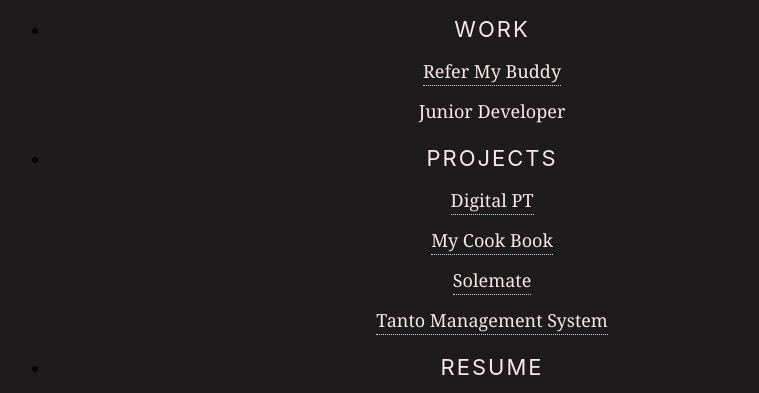
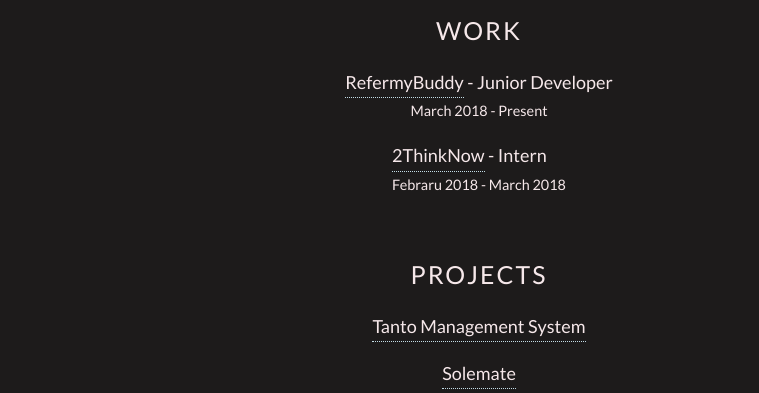
Before and after one commit to chy-m/portfolio, a Gatsby site: page / in a window 1280 px wide. Shown: the part 559-952 px from the top of the page, without its empty margins (161-920 px from the left). Built offline with nearby package versions, Linux system fonts and the light colour scheme; Gatsby itself is replaced by a stand-in of ours.

Commit message:
Update work, projects and resume section

```diff
--- a/src/components/contact.js
+++ /dev/null
@@ -1,53 +0,0 @@
-import React from 'react'
-// Packages
-import Fade from 'react-reveal/Fade'
-// Helpers
-import Github from '../images/github.svg'
-import Linkedin from '../images/linkedin.svg'
-import Instagram from '../images/instagram.svg'
-import Mail from '../images/mail.svg'
-import Codepen from '../images/codepen.svg'
-
-const Social = () => (
-  <Fade top delay={700}>
-    <div className="contact__me">
-      <a
-        href="https://github.com/chymeng"
-        target="blank"
-        rel="noopener noreferrer"
-      >
-        <Github className="icon" />
-      </a>
-      <a
-        href="https://www.linkedin.com/in/chy-meng-6323b8a7/"
-        target="blank"
-        rel="noopener noreferrer"
-      >
-        <Linkedin className="icon" />
-      </a>
-      <a
-        href="https://www.instagram.com/chy.meng/"
-        target="blank"
-        rel="noopener noreferrer"
-      >
-        <Instagram className="icon" />
-      </a>
-      <a
-        href="mailto:chymeng24@gmail.com"
-        target="blank"
-        rel="noopener noreferrer"
-      >
-        <Mail className="icon" />
-      </a>
-      <a
-        href="https://codepen.io/ChyM/"
-        target="blank"
-        rel="noopener noreferrer"
-      >
-        <Codepen className="icon" />
-      </a>
-    </div>
-  </Fade>
-)
-
-export default Social
--- a/src/components/header.js
+++ b/src/components/header.js
@@ -2,7 +2,7 @@
 // Packages
 import Fade from 'react-reveal/Fade'
 // Components
-import Contact from './contact'
+import Social from './social'
 
 const Header = () => (
   <header className="header">
@@ -14,7 +14,7 @@
         <hr className="line" />
       </h1>
     </Fade>
-    <Contact />
+    <Social />
   </header>
 )
 
--- a/src/components/layout.scss
+++ b/src/components/layout.scss
@@ -41,6 +41,8 @@
   display: none;
 }
 a {
+  font-family: 'Lato', -apple-system, BlinkMacSystemFont, Segoe UI, Roboto,
+    Oxygen, Ubuntu, Cantarell, Fira Sans, Droid Sans, Helvetica Neue, sans-serif;
   background-color: transparent;
   -webkit-text-decoration-skip: objects;
 }
@@ -70,6 +72,8 @@
   color: #000;
 }
 small {
+  font-family: 'Lato', -apple-system, BlinkMacSystemFont, Segoe UI, Roboto,
+    Oxygen, Ubuntu, Cantarell, Fira Sans, Droid Sans, Helvetica Neue, sans-serif;
   font-size: 80%;
 }
 sub,
@@ -248,8 +252,8 @@
   padding-top: 0;
   margin-bottom: 1.45rem;
   color: inherit;
-  font-family: -apple-system, BlinkMacSystemFont, Segoe UI, Roboto, Oxygen,
-    Ubuntu, Cantarell, Fira Sans, Droid Sans, Helvetica Neue, sans-serif;
+  font-family: 'Lato', -apple-system, BlinkMacSystemFont, Segoe UI, Roboto,
+    Oxygen, Ubuntu, Cantarell, Fira Sans, Droid Sans, Helvetica Neue, sans-serif;
   font-weight: bold;
   text-rendering: optimizeLegibility;
   font-size: 1.62671rem;
@@ -265,8 +269,8 @@
   padding-top: 0;
   margin-bottom: 1.45rem;
   color: inherit;
-  font-family: -apple-system, BlinkMacSystemFont, Segoe UI, Roboto, Oxygen,
-    Ubuntu, Cantarell, Fira Sans, Droid Sans, Helvetica Neue, sans-serif;
+  font-family: 'Lato', -apple-system, BlinkMacSystemFont, Segoe UI, Roboto,
+    Oxygen, Ubuntu, Cantarell, Fira Sans, Droid Sans, Helvetica Neue, sans-serif;
   font-weight: bold;
   text-rendering: optimizeLegibility;
   font-size: 1.38316rem;
@@ -282,8 +286,8 @@
   padding-top: 0;
   margin-bottom: 1.45rem;
   color: inherit;
-  font-family: -apple-system, BlinkMacSystemFont, Segoe UI, Roboto, Oxygen,
-    Ubuntu, Cantarell, Fira Sans, Droid Sans, Helvetica Neue, sans-serif;
+  font-family: 'Lato', -apple-system, BlinkMacSystemFont, Segoe UI, Roboto,
+    Oxygen, Ubuntu, Cantarell, Fira Sans, Droid Sans, Helvetica Neue, sans-serif;
   font-weight: bold;
   text-rendering: optimizeLegibility;
   font-size: 1rem;
@@ -299,8 +303,8 @@
   padding-top: 0;
   margin-bottom: 1.45rem;
   color: inherit;
-  font-family: -apple-system, BlinkMacSystemFont, Segoe UI, Roboto, Oxygen,
-    Ubuntu, Cantarell, Fira Sans, Droid Sans, Helvetica Neue, sans-serif;
+  font-family: 'Lato', -apple-system, BlinkMacSystemFont, Segoe UI, Roboto,
+    Oxygen, Ubuntu, Cantarell, Fira Sans, Droid Sans, Helvetica Neue, sans-serif;
   font-weight: bold;
   text-rendering: optimizeLegibility;
   font-size: 0.85028rem;
@@ -316,8 +320,8 @@
   padding-top: 0;
   margin-bottom: 1.45rem;
   color: inherit;
-  font-family: -apple-system, BlinkMacSystemFont, Segoe UI, Roboto, Oxygen,
-    Ubuntu, Cantarell, Fira Sans, Droid Sans, Helvetica Neue, sans-serif;
+  font-family: 'Lato', -apple-system, BlinkMacSystemFont, Segoe UI, Roboto,
+    Oxygen, Ubuntu, Cantarell, Fira Sans, Droid Sans, Helvetica Neue, sans-serif;
   font-weight: bold;
   text-rendering: optimizeLegibility;
   font-size: 0.78405rem;
@@ -386,6 +390,8 @@
   padding-right: 0;
   padding-top: 0;
   margin-bottom: 1.45rem;
+  font-family: 'Lato', -apple-system, BlinkMacSystemFont, Segoe UI, Roboto,
+    Oxygen, Ubuntu, Cantarell, Fira Sans, Droid Sans, Helvetica Neue, sans-serif;
 }
 figure {
   margin-left: 0;
@@ -531,9 +537,6 @@
 blockquote *:last-child {
   margin-bottom: 0;
 }
-li *:last-child {
-  margin-bottom: 0;
-}
 p *:last-child {
   margin-bottom: 0;
 }
@@ -629,5 +632,6 @@
 
 // Components
 @import '../styles/components/header';
+@import '../styles/components/icon';
 @import '../styles/components/list';
-@import '../styles/components/icon';
+@import '../styles/components/work';
--- a/src/components/list.js
+++ b/src/components/list.js
@@ -1,21 +1,20 @@
-import { Link } from "gatsby"
-import PropTypes from "prop-types"
-import React from "react"
+import React from 'react'
+// Packages
+import PropTypes from 'prop-types'
 
-const List = ({ title, array, desc }) => (
+const List = ({ array, title }) => (
   <div className="list">
-    <div className="title">
-      <h3>{title}</h3>
-    </div>
+    <h3>{title}</h3>
     <div className="items">
-      {array.map(x => (
-        <div>
-          <p>
-            <a href={x.link} target="blank" rel="noopener noreferrer">
-              {x.name}
+      {array.map(item => (
+        <div className="item">
+          <div className="item__heading">
+            <a href={item.link} target="blank" rel="noopener noreferrer">
+              {item.title}
             </a>
-          </p>
-          {!desc ? <p>{x.desc}</p> : null}
+            {item.desc && <p>{`${' '}- ${item.desc}`}</p>}
+          </div>
+          <small>{item.secondaryTitle}</small>
         </div>
       ))}
     </div>
@@ -23,11 +22,13 @@
 )
 
 List.propTypes = {
-  siteTitle: PropTypes.string,
+  array: PropTypes.array,
+  title: PropTypes.string,
 }
 
 List.defaultProps = {
-  siteTitle: ``,
+  array: [],
+  title: '',
 }
 
 export default List
--- /dev/null
+++ b/src/components/work.js
@@ -0,0 +1,25 @@
+import React from 'react'
+// Packages
+import Fade from 'react-reveal/Fade'
+// Components
+import List from './list'
+// Helpers
+import { projects, resume, work } from '../constants/content'
+
+const Work = () => (
+  <Fade top cascade delay={1000}>
+    <ul className="work">
+      <li>
+        <List array={work} title="work" />
+      </li>
+      <li>
+        <List array={projects} title="projects" />
+      </li>
+      <li>
+        <List array={resume} title="resume" />
+      </li>
+    </ul>
+  </Fade>
+)
+
+export default Work
--- a/src/constants/content.js
+++ b/src/constants/content.js
@@ -1,25 +1,32 @@
-export const work = [
+export const projects = [
   {
-    name: 'Refer my Buddy',
-    link: 'https://develop.refermybuddy.com/',
-    desc: 'junior developer',
+    title: 'Tanto Management System',
+    link: 'https://github.com/chy-m/major-project-term3',
   },
-]
-
-export const projects = [
-  { name: 'Digital PT', link: 'https://github.com/chymeng/digital_pt' },
-  { name: 'My cook book', link: 'https://github.com/okichan/My-cook-book' },
-  { name: 'Solemate', link: 'https://github.com/chymeng/Solemate' },
-  {
-    name: 'Tanto management system',
-    link: 'https://github.com/chymeng/major-project-term3',
-  },
+  { title: 'Solemate', link: 'https://github.com/chy-m/Solemate' },
+  { title: 'My Cookbook', link: 'https://github.com/okichan/My-cook-book' },
+  { title: 'Digital PT', link: 'https://github.com/chy-m/digital_pt' },
 ]
 
 export const resume = [
   {
-    name: 'Click here',
+    title: 'Click here',
     link:
       'https://docs.google.com/document/d/1c8Z2TrOlyta_JUkGm5dbFswwYH79kZIgkjLnrAc3ZH8/edit?usp=sharing',
   },
 ]
+
+export const work = [
+  {
+    title: 'RefermyBuddy',
+    secondaryTitle: 'March 2018 - Present',
+    link: 'https://refermybuddy.com/',
+    desc: 'junior developer',
+  },
+  {
+    title: '2ThinkNow',
+    secondaryTitle: 'Febraru 2018 - March 2018',
+    link: 'https://2thinknow.com/',
+    desc: 'intern',
+  },
+]
--- a/src/pages/index.js
+++ b/src/pages/index.js
@@ -1,14 +1,10 @@
 import React from 'react'
-import { Link } from 'gatsby'
-
+// Packages
+import { useStaticQuery, graphql } from 'gatsby'
+// Components
+import Header from '../components/header'
 import Layout from '../components/layout'
-import List from '../components/list'
-import Image from '../components/image'
-import SEO from '../components/seo'
-import { projects, resume, work } from '../constants/content'
-import Fade from 'react-reveal/Fade'
-import { useStaticQuery, graphql } from 'gatsby'
-import Header from '../components/header'
+import Work from '../components/work'
 
 const IndexPage = () => {
   const data = useStaticQuery(graphql`
@@ -23,19 +19,7 @@
   return (
     <Layout>
       <Header siteTitle={data.site.siteMetadata.title} />
-      <Fade top cascade delay={1000}>
-        <ul>
-          <li>
-            <List title={'work'} array={work} />
-          </li>
-          <li>
-            <List title={'projects'} array={projects} />
-          </li>
-          <li>
-            <List title={'resume'} array={resume} />
-          </li>
-        </ul>
-      </Fade>
+      <Work />
     </Layout>
   )
 }
--- a/src/styles/components/_header.scss
+++ b/src/styles/components/_header.scss
@@ -41,13 +41,5 @@
       width: 60%;
       font-size: 40px;
     }
-    .contact-me {
-      a {
-        .icon-container {
-          width: 30px;
-          height: 30px;
-        }
-      }
-    }
   }
 }
--- a/src/styles/components/_icon.scss
+++ b/src/styles/components/_icon.scss
@@ -1,4 +1,4 @@
-.contact__me {
+.social {
   display: flex;
   justify-content: space-around;
   width: 100%;
--- a/src/styles/components/_list.scss
+++ b/src/styles/components/_list.scss
@@ -2,32 +2,46 @@
   display: flex;
   flex-direction: column;
   align-items: center;
-  text-align: center;
   height: auto;
-  margin: 15px 0;
-  .title {
+  margin: 0 0 2.5em 0;
   h3 {
+    margin: 0 0 1em 0;
+    color: $cream;
+    font-weight: $regular;
+    letter-spacing: 2px;
     text-transform: uppercase;
-      font-weight: $regular;
-      color: $cream;
-      font-size: 22px;
-      margin: 0 auto 10px auto;
-      letter-spacing: 2px;
-    }
   }
   .items {
     display: flex;
     flex-direction: column;
+    align-items: center;
+    .item {
+      display: flex;
+      flex-direction: column;
+      margin: 0 0 1em 0;
+      .item__heading {
+        display: flex;
         p {
+          margin: 0;
           color: $cream;
           text-transform: capitalize;
-      line-height: 40px;
-      margin: 0;
+          white-space: pre;
+        }
         a {
+          width: fit-content;
           color: $cream;
           text-decoration: none;
           padding-bottom: 2px;
           border-bottom: 0.5px dotted #c2dce6;
+          &:hover {
+            color: $blue;
+            border-bottom: 0.5px dotted $blue;
+          }
+        }
+      }
+      small {
+        color: $cream;
+        text-align: center;
       }
     }
   }
--- /dev/null
+++ b/src/styles/components/_work.scss
@@ -0,0 +1,7 @@
+.work {
+  margin: 0;
+  list-style-type: none;
+  li {
+    margin: 0;
+  }
+}
```
Also changed, not shown: src/components/social.js (+45 -17 lines). Lines whose indentation alone changed are shown as unchanged.
